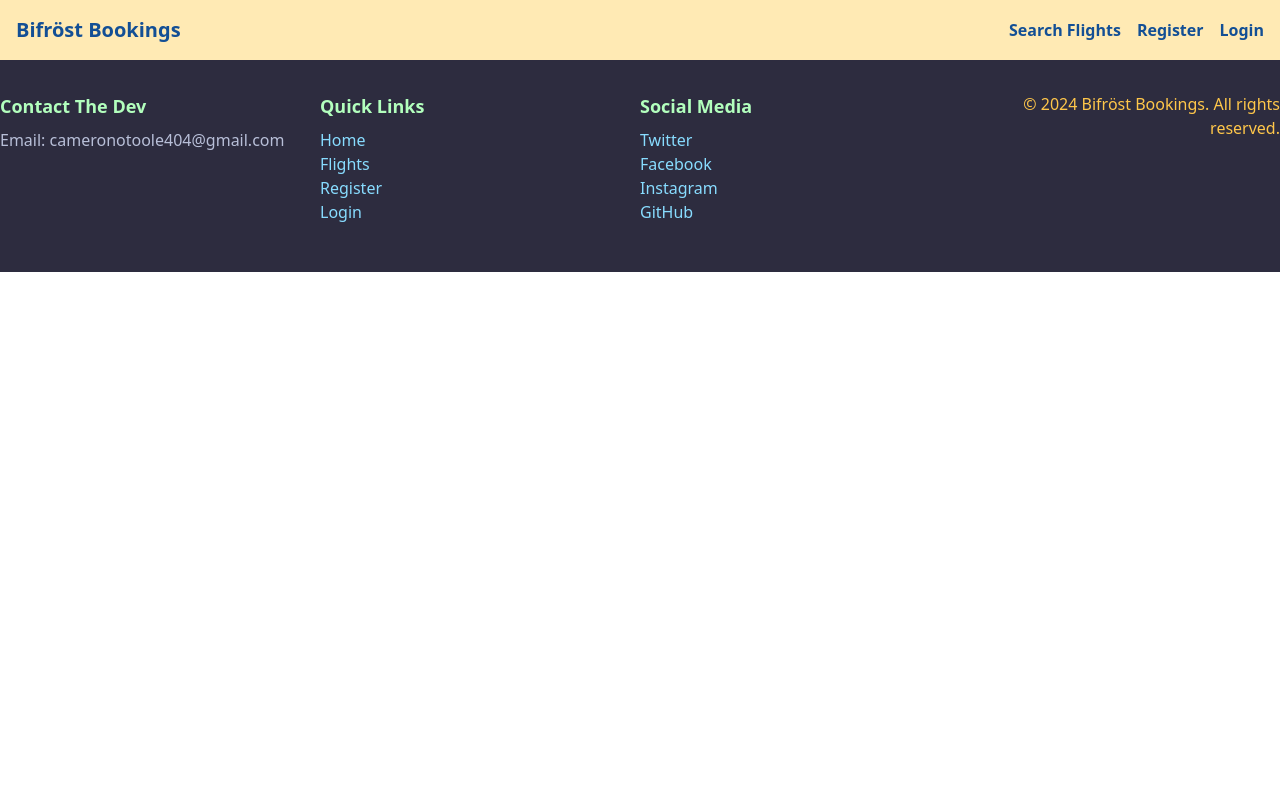
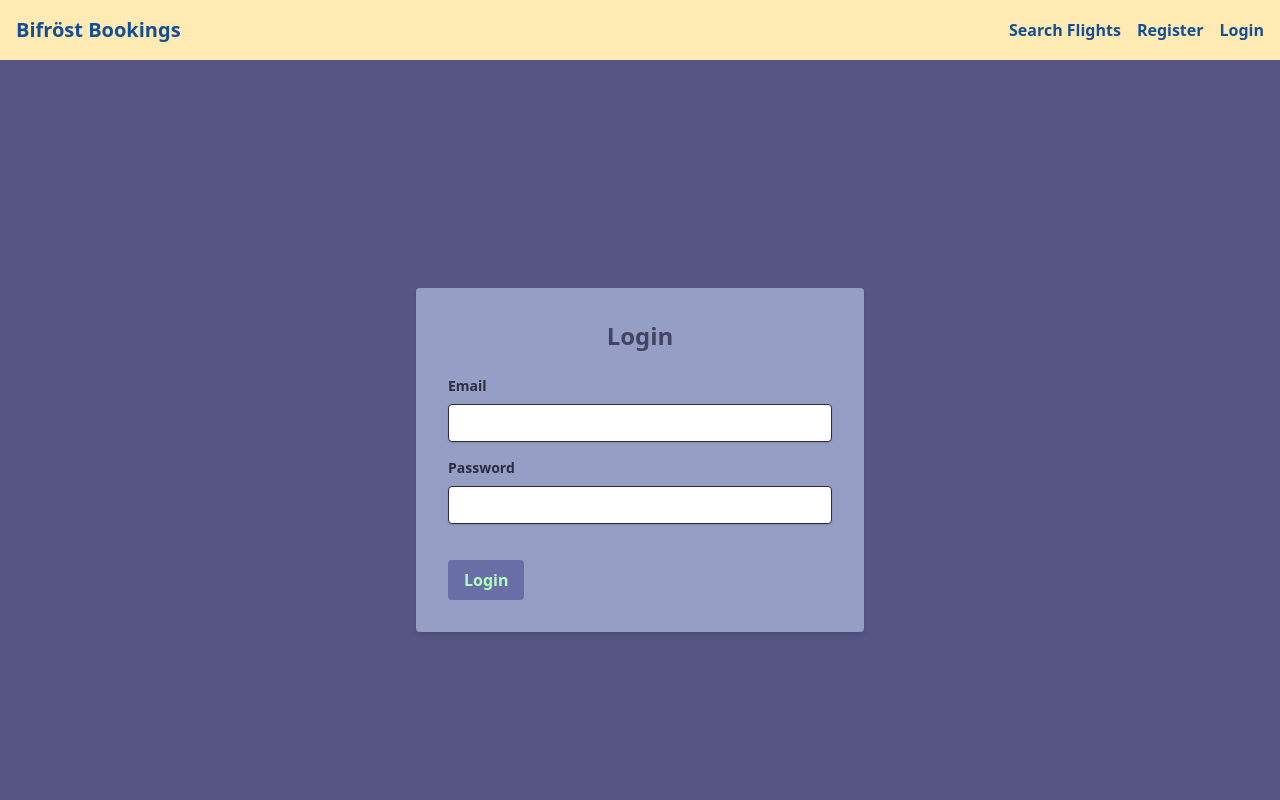
Before and after one commit to cameronotoole44/BifrostBooking, a React (Create React App) app in the folder frontend/bifrost-booking/: page /login in a window 1280 px wide. Shown: the top 800 px of the page. Built offline with nearby package versions, Linux system fonts and the light colour scheme.

Commit message:
login component

```diff
--- a/frontend/bifrost-booking/src/App.js
+++ b/frontend/bifrost-booking/src/App.js
@@ -2,8 +2,10 @@ import React from 'react';
 import { BrowserRouter as Router, Route, Routes } from 'react-router-dom';
 import HomePage from './components/pages/Home';
 import ProfilePage from './components/pages/Profile';
-import FlightsPage from './components/pages/Flights';
+import SearchFlights from './components/flights/Search';
 import BookingsPage from './components/pages/Bookings';
+import LoginPage from './components/pages/Login';
+import RegisterPage from './components/pages/Register';
 import Navbar from './components/pages/Navbar';
 import Footer from './components/pages/Footer';
 import './App.css';
@@ -15,8 +17,10 @@ const App = () => {
       <Routes>
         <Route path="/" element={<HomePage />} />
         <Route path="/profile" element={<ProfilePage />} />
-        <Route path="/flights" element={<FlightsPage />} />
+        <Route path="/search" element={<SearchFlights />} />
         <Route path="/bookings" element={<BookingsPage />} />
+        <Route path="/login" element={<LoginPage />} />
+        <Route path="/register" element={<RegisterPage />} />
       </Routes>
       <Footer />
     </Router>
--- a/frontend/bifrost-booking/src/components/auth/Login.js
+++ b/frontend/bifrost-booking/src/components/auth/Login.js
@@ -1,6 +1,6 @@
 import React, { useState } from 'react';
 import { useDispatch } from 'react-redux';
-import { loginUser } from '../../actions/authActions';
+import { login } from '../../actions/authActions';
 
 const Login = () => {
     const dispatch = useDispatch();
@@ -9,7 +9,7 @@ const Login = () => {
 
     const handleLogin = (e) => {
         e.preventDefault();
-        dispatch(loginUser({ email, password }));
+        dispatch(login({ email, password }));
     };
 
     return (
```
